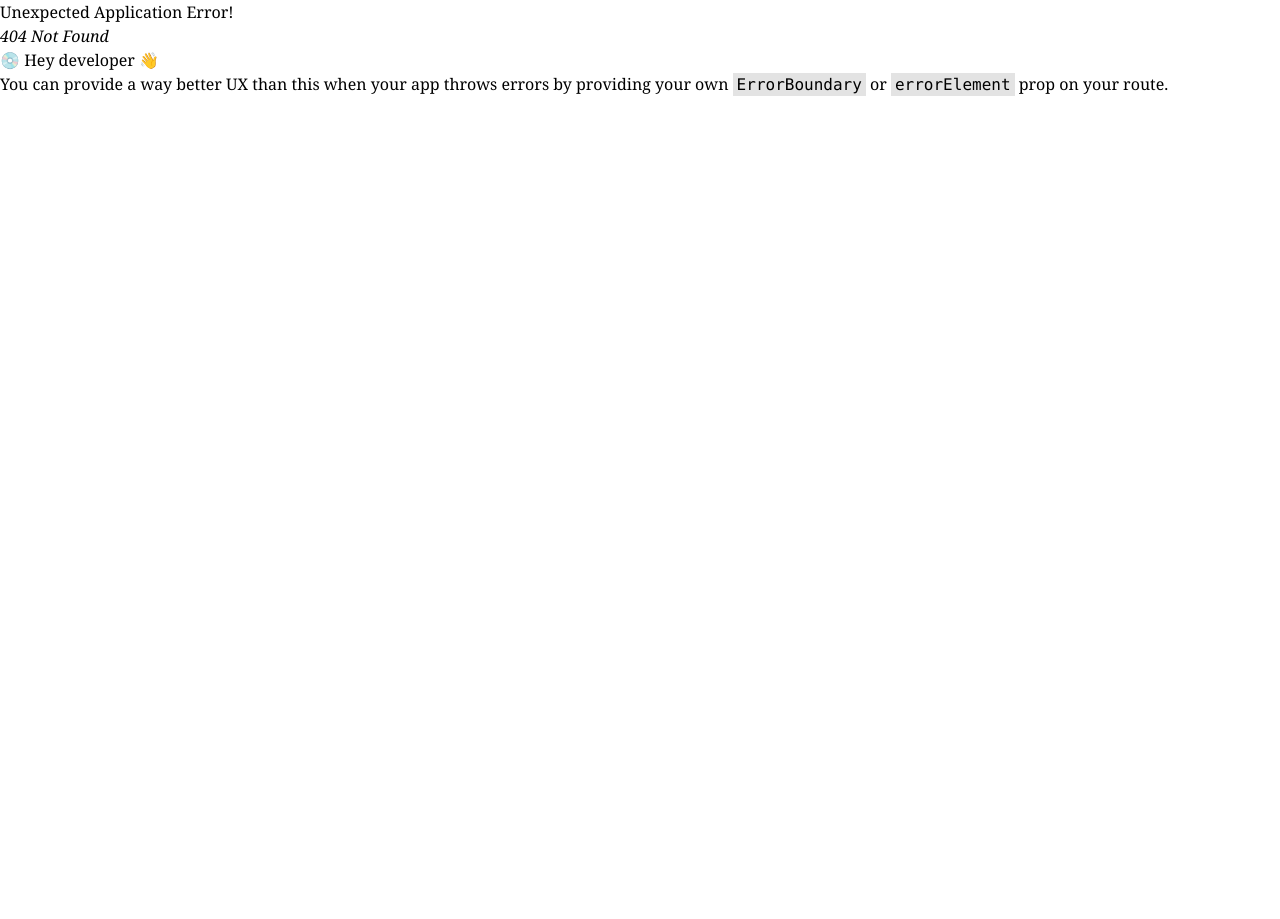
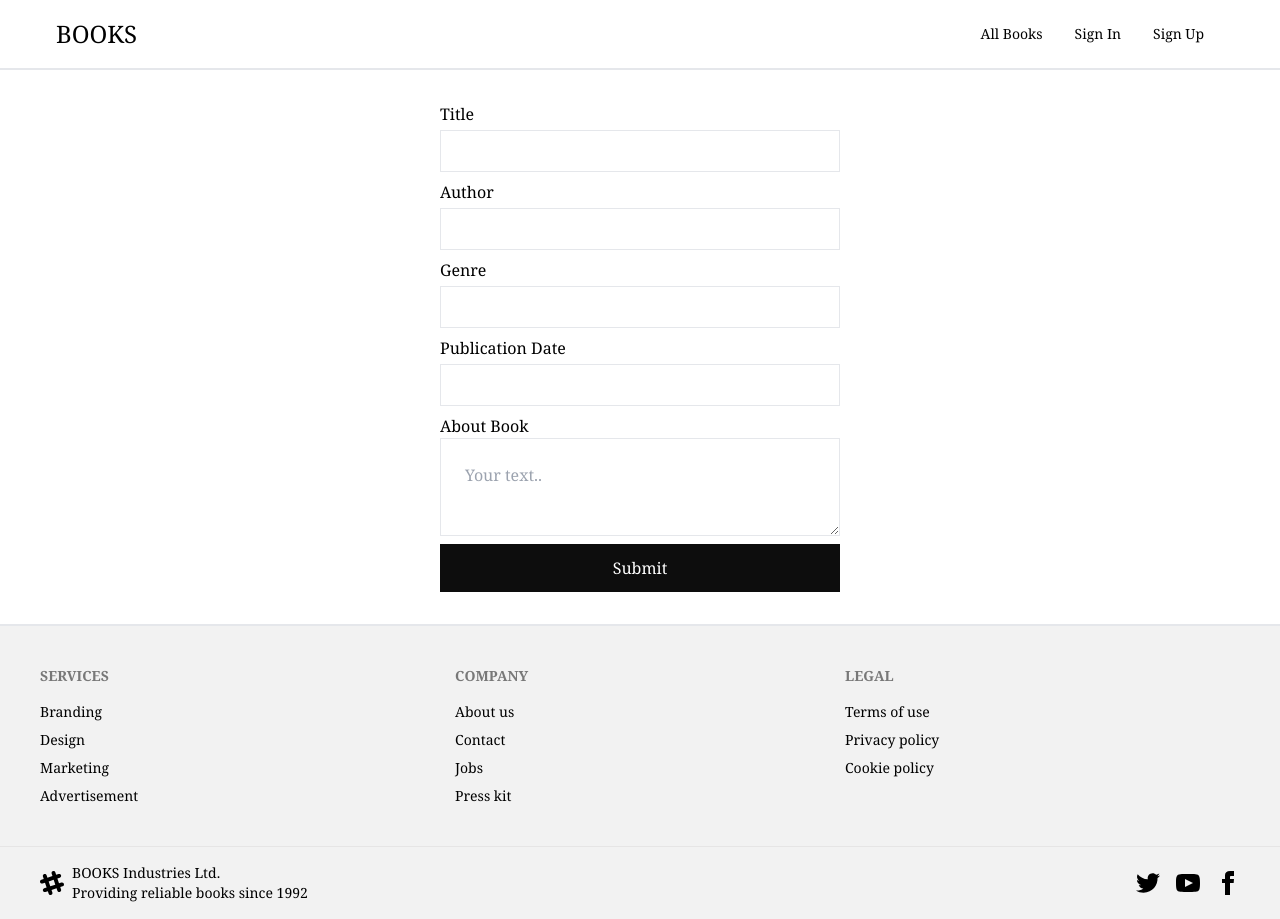
Before and after one commit to ismilearefin/book-catalog-frontend, a React (Vite) app: page /addNew-book in a window 1280 px wide. Before the commit this address had no page. Before the commit the page ends 800 px from the top, so only its background shows below. Built offline with nearby package versions, Linux system fonts and the light colour scheme.

Commit message:
Design Add new book route and submit from

```diff
--- a/src/components/AllBookSection.tsx
+++ b/src/components/AllBookSection.tsx
@@ -20,6 +20,7 @@ if(isLoading){
       <div className="grid grid-cols-5 gap-5 pb-10 px-14">
         {data && data.data.map((book:IBook) =><Link to={`/book/${book._id}`}> <BookCard key={book._id} book={book}></BookCard></Link>)}
       </div>
+
     </div>
   );
 }
--- a/src/components/BookCard.tsx
+++ b/src/components/BookCard.tsx
@@ -6,6 +6,7 @@ export default function BookCard({book} : any) {
       }
   return (
     <div
+
       className="border hover:shadow-lg p-4 rounded min-h-[200px] grid justify-between items-end"
     >
       <h3 className="text-3xl">{truncateTitle(book.title)}</h3>
--- /dev/null
+++ b/src/pages/AddNewBook.tsx
@@ -0,0 +1,50 @@
+// import { FormEvent } from "react";
+
+
+export default function AddNewBook() {
+
+function handleBook(e:any){
+    e.preventDefault();
+    const form = e.target;
+    const title = form.title.value;
+    const author = form.author.value;
+    const genre = form.genre.value;
+    const publicationDate = form.publicationDate.value;
+    const details = form.details.value;
+    const NewBook = {
+       title:  title,
+        author: author,
+        genre: genre,
+        publicationDate: publicationDate,
+        details: details
+    }
+    form.reset()
+    console.log(NewBook)
+    console.log(title, author, genre, publicationDate, details);
+}
+
+
+
+  return (
+    <div className="my-8 grid justify-center items-center">
+        <div className="w-[400px]">
+        <div className="">
+            <form onSubmit={(e)=>handleBook(e)} className="grid">
+                <label className="mb-1">Title</label>
+                <input type="text" required name="title"  className="mb-2 border p-2"></input>
+                <label className="mb-1">Author</label>
+                <input type="text" required name="author" className="mb-2 border p-2"></input>
+                <label className="mb-1">Genre</label>
+                <input type="text" required name="genre" className="mb-2 border p-2"></input>
+                <label className="mb-1">Publication Date</label>
+                <input type="number" required name="publicationDate" className="mb-2 border p-2"></input>
+                <label>About Book</label>
+                <textarea  placeholder="Your text.." required name="details" className="border p-6 mb-2"></textarea>
+                <button className="btn-primary py-3">Submit</button>
+            </form>
+        </div>
+        </div>
+
+    </div>
+  )
+}
--- a/src/pages/AllBooks.tsx
+++ b/src/pages/AllBooks.tsx
@@ -68,8 +68,11 @@ export default function AllBooks() {
       />
       <div className="grid grid-cols-4 gap-3">
       {BooksData.map((book:IBook) => <Link to={`/book/${book._id}`}> <BookCard key={book._id} book={book}></BookCard> </Link>)}
+      <Link to='/addNew-book' className="border flex justify-center items-center text-4xl">+</Link>
       </div>
+
       </div>
+
     </div>
   );
 }
--- a/src/router/route.tsx
+++ b/src/router/route.tsx
@@ -6,6 +6,7 @@ import Signup from "../pages/Signup";
 import App from "../App";
 import BookDetails from "../pages/BookDetails";
 import AllBooks from "../pages/AllBooks";
+import AddNewBook from "../pages/AddNewBook";
 
 
 export const router = createBrowserRouter([
@@ -24,7 +25,12 @@ export const router = createBrowserRouter([
             {
                 path:'/book/:id',
                 element:<BookDetails></BookDetails>
+            },
+            {
+                path:'/addNew-book',
+                element:<AddNewBook></AddNewBook>
             }
+
         ]
     },
     {
```
